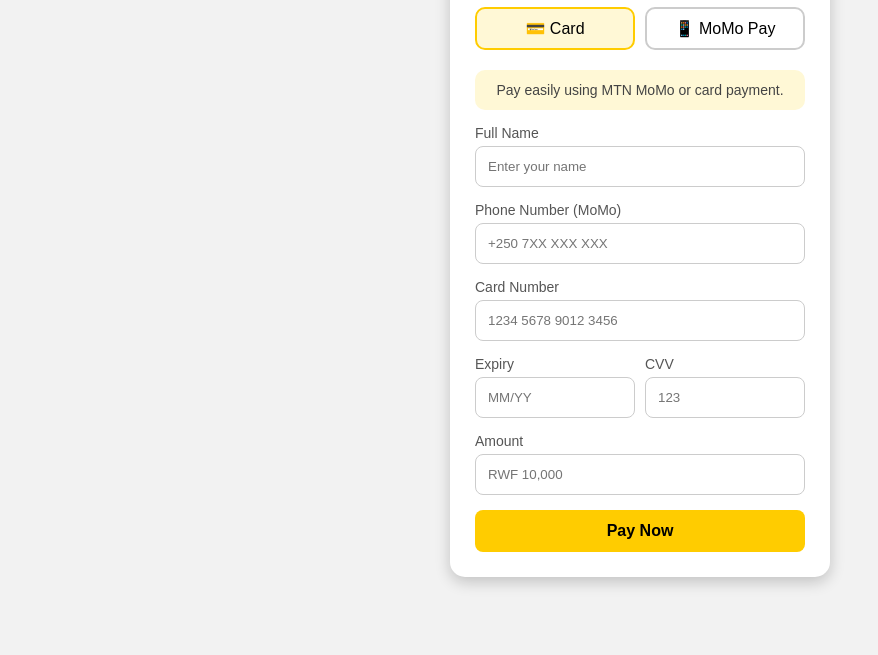
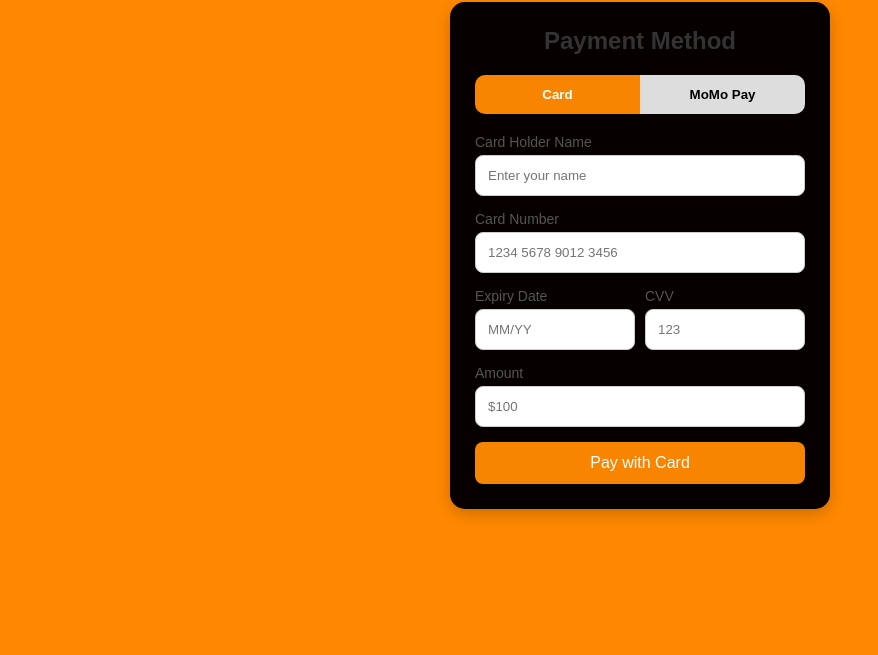
Before and after one commit to manziloick-hash/L3-SOD-B-GROUP-8-CAPSTONE-PROJECT, a plain HTML site: page pay.html in a window 1280 px wide. Shown: the part 145-800 px from the top of the page, without its empty margins (0-878 px from the left). Drawn offline with Linux system fonts and the light colour scheme.

Commit message:
Revamp payment page with tabbed payment methods
Updated payment page layout and styles, added tab navigation for payment methods.

```diff
--- a/pay.html
+++ b/pay.html
@@ -1,11 +1,15 @@
 <!DOCTYPE html>
 <html lang="en">
 <head>
+
   <meta charset="UTF-8" />
   <meta name="viewport" content="width=device-width, initial-scale=1.0"/>
+
   <title>Payment Page</title>
 
+
   <style>
+
     *{
       margin:0;
       padding:0;
@@ -14,50 +18,55 @@
     }
 
     body{
-      background:#f2f2f2;
+      background:#ff8800;
       display:flex;
       justify-content:center;
       align-items:center;
-      min-height:100vh;
+      height:100vh;
     }
 
     .payment-box{
-      background:white;
+      background:rgb(6, 0, 0);
       width:380px;
       padding:25px;
       border-radius:15px;
       box-shadow:0 5px 15px rgba(0,0,0,0.2);
     }
 
-    .payment-box h2{
+    h2{
       text-align:center;
       margin-bottom:20px;
       color:#333;
     }
 
-    .payment-methods{
+    .tabs{
       display:flex;
-      gap:10px;
       margin-bottom:20px;
+      border-radius:10px;
+      overflow:hidden;
     }
 
-    .method{
+    .tabs button{
       flex:1;
-      text-align:center;
-      padding:10px;
-      border:2px solid #ccc;
-      border-radius:10px;
+      padding:12px;
+      border:none;
       cursor:pointer;
+      background:#ddd;
+      font-weight:bold;
       transition:0.3s;
     }
 
-    .method:hover{
-      border-color:#ffcc00;
+    .tabs button.active{
+      background:#f88502;
+      color:rgb(255, 255, 255);
     }
 
-    .method.active{
-      border-color:#ffcc00;
-      background:#fff8d6;
+    .payment-form{
+      display:none;
+    }
+
+    .payment-form.active{
+      display:block;
     }
 
     .input-box{
@@ -87,56 +96,54 @@
     .pay-btn{
       width:100%;
       padding:12px;
-      background:#ffcc00;
-      color:black;
+      background:#f88502;
+      color:white;
       border:none;
       border-radius:8px;
       font-size:16px;
       cursor:pointer;
-      font-weight:bold;
       transition:0.3s;
     }
 
     .pay-btn:hover{
-      background:#e6b800;
+      background:#f38d00;
     }
 
-    .momo-box{
-      background:#fff8d6;
-      padding:12px;
-      border-radius:10px;
+    .momo-code{
+      background:#f9f9f9;
+      padding:10px;
+      border-radius:8px;
       margin-bottom:15px;
       text-align:center;
-      font-size:14px;
-      color:#444;
+      font-weight:bold;
+      color:#ff9800;
     }
   </style>
+
 </head>
+<button onclick="window.location.href='index.html';" style="position: absolute; top: 20px; left: 20px; padding: 10px 15px; background-color: #000000; color: white; border: none; border-radius: 5px; cursor: pointer;">🔙Back to Home</button>
 <body>
 
   <div class="payment-box">
+    <h2>Payment Method</h2>
 
-    <h2>Payment Page</h2>
+    <!-- Tabs -->
+    <div class="tabs">
+      <button class="tab-btn active" onclick="showForm('card')">
+        Card
+      </button>
 
-    <div class="payment-methods">
-      <div class="method active">💳 Card</div>
-      <div class="method">📱 MoMo Pay</div>
+      <button class="tab-btn" onclick="showForm('momo')">
+        MoMo Pay
+      </button>
     </div>
 
-    <div class="momo-box">
-      Pay easily using MTN MoMo or card payment.
-    </div>
-
+    <!-- Card Payment -->
+    <div id="card" class="payment-form active">
       <form>
-
         <div class="input-box">
-        <label>Full Name</label>
+          <label>Card Holder Name</label>
           <input type="text" placeholder="Enter your name">
-      </div>
-
-      <div class="input-box">
-        <label>Phone Number (MoMo)</label>
-        <input type="text" placeholder="+250 7XX XXX XXX">
         </div>
 
         <div class="input-box">
@@ -146,7 +153,7 @@
 
         <div class="row">
           <div class="input-box">
-          <label>Expiry</label>
+            <label>Expiry Date</label>
             <input type="text" placeholder="MM/YY">
           </div>
 
@@ -158,14 +165,65 @@
 
         <div class="input-box">
           <label>Amount</label>
-        <input type="text" placeholder="RWF 10,000">
+          <input type="text" placeholder="$100">
         </div>
 
-      <button class="pay-btn">Pay Now</button>
+        <button class="pay-btn">Pay with Card</button>
+      </form>
+    </div>
 
+    <!-- MoMo Payment -->
+    <div id="momo" class="payment-form">
+
+      <div class="momo-code">
+        MoMo Code: *182*8*1233332#
+      </div>
+
+      <form>
+        <div class="input-box">
+          <label>Phone Number</label>
+          <input type="text" placeholder="07XXXXXXXX">
+        </div>
+
+        <div class="input-box">
+          <label>MoMo Pay Code</label>
+          <input type="text" placeholder="Enter merchant code">
+        </div>
+
+        <div class="input-box">
+          <label>Amount</label>
+          <input type="text" placeholder="RWF 5000">
+        </div>
+
+        <button class="pay-btn">Pay with MoMo</button>
       </form>
 
     </div>
+  </div>
+
+  <script>
+    function showForm(formId){
+
+      // Hide all forms
+      document.querySelectorAll('.payment-form')
+      .forEach(form => {
+        form.classList.remove('active');
+      });
+
+      // Remove active from buttons
+      document.querySelectorAll('.tab-btn')
+      .forEach(btn => {
+        btn.classList.remove('active');
+      });
+
+      // Show selected form
+      document.getElementById(formId)
+      .classList.add('active');
+
+      // Activate clicked button
+      event.target.classList.add('active');
+    }
+  </script>
 
 </body>
 </html>
```
Lines whose indentation alone changed are shown as unchanged.
